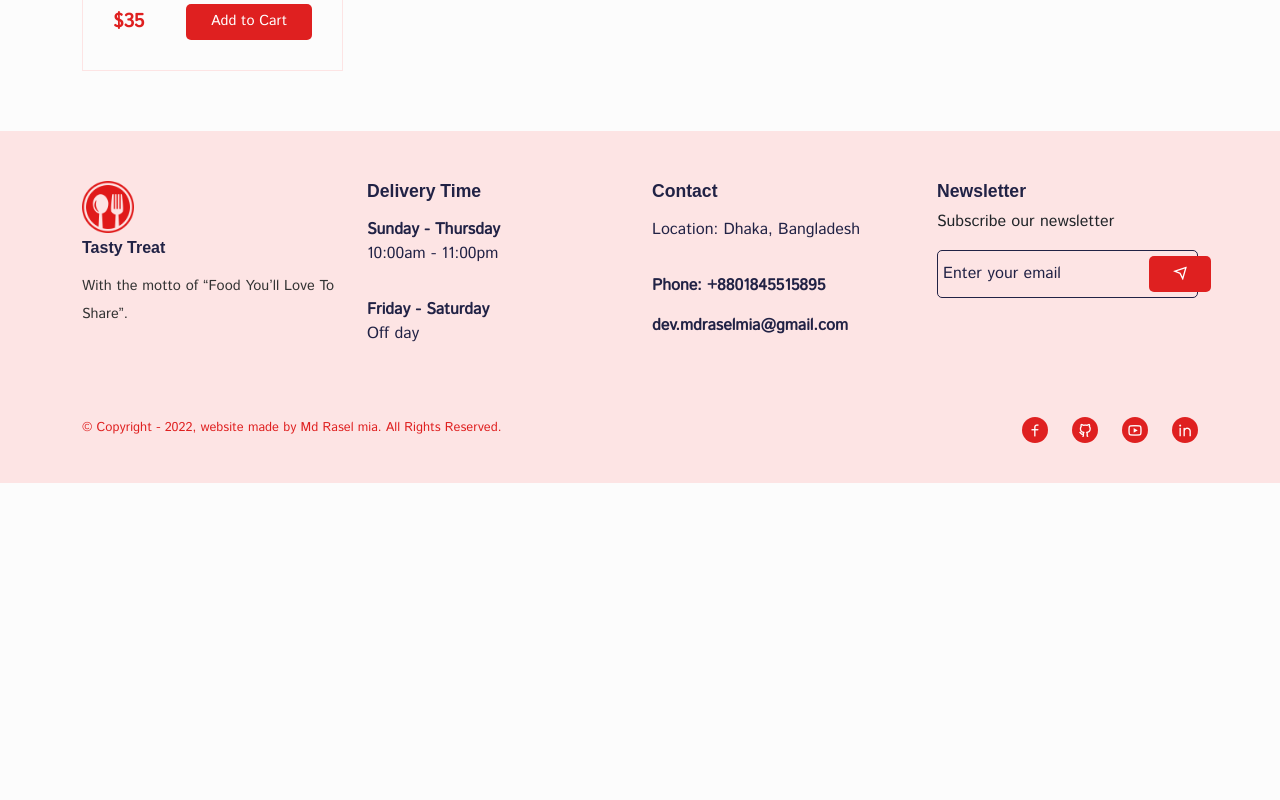
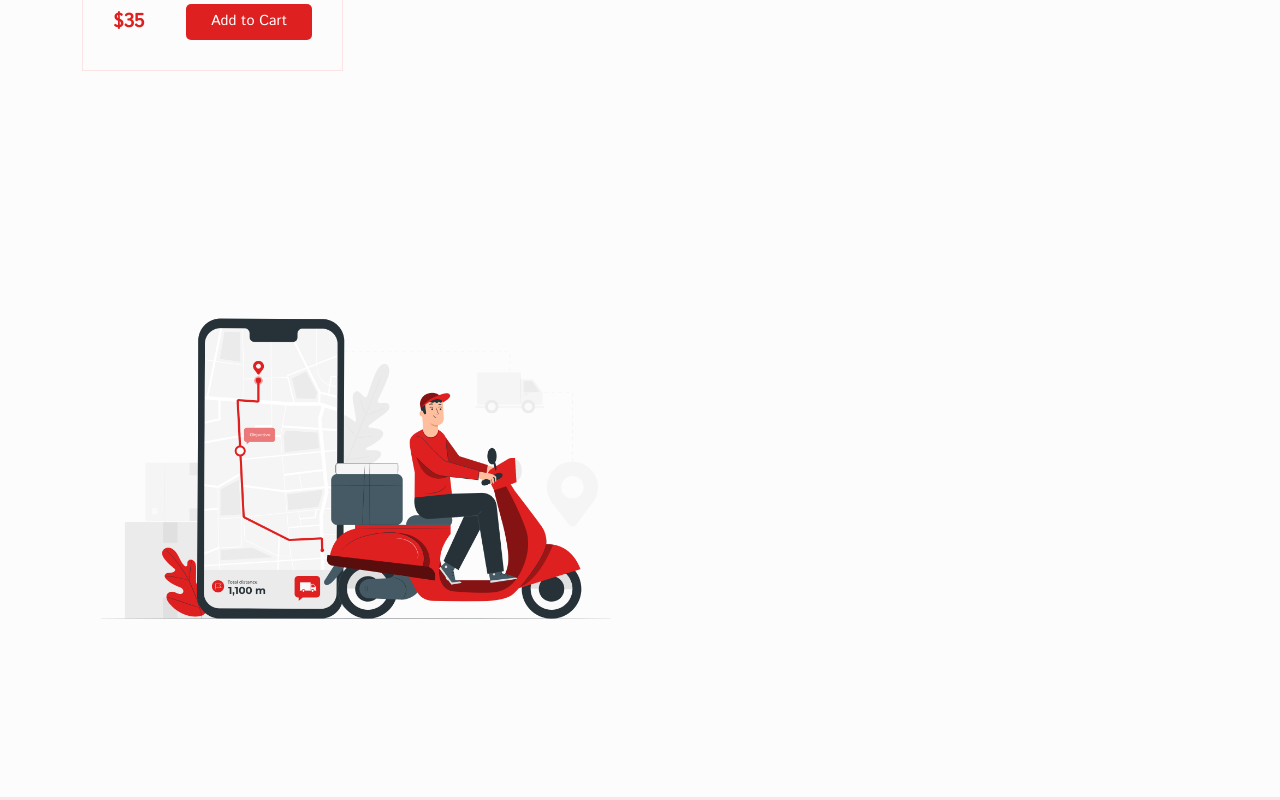
Before and after one commit to mdraselmiah95/tasty-treat-app, a React (Create React App) app: page /home in a window 1280 px wide. Shown: the part 3020-3820 px from the top of the page. Before the commit the page ends 3503 px from the top, so only its background shows below. Built offline with nearby package versions, Linux system fonts and the light colour scheme; a web font is replaced by a local one.

Commit message:
WIP on Tasty Treat Food App All Foods section

```diff
--- a/src/pages/Home.jsx
+++ b/src/pages/Home.jsx
@@ -8,6 +8,17 @@ import heroImg from "../assets/images/hero.png";
 import featureImg01 from "../assets/images/service-01.png";
 import featureImg02 from "../assets/images/service-02.png";
 import featureImg03 from "../assets/images/service-03.png";
+
+//Why Tasty Treat? image
+import whyImg from "../assets/images/location.png";
+
+//button images
+
+import foodCategoryImg01 from "../assets/images/hamburger.png";
+import foodCategoryImg02 from "../assets/images/pizza.png";
+import foodCategoryImg03 from "../assets/images/bread.png";
+import ProductCard from "../components/UI/product-card/ProductCard";
+
 //CSS Style
 import "../styles/hero-section.css";
 import "../styles/home.css";
@@ -19,13 +30,6 @@ import Category from "../components/UI/category/Category.jsx";
 
 //Fake Api
 import products from "../assets/fake-data/products.js";
-
-//button images
-
-import foodCategoryImg01 from "../assets/images/hamburger.png";
-import foodCategoryImg02 from "../assets/images/pizza.png";
-import foodCategoryImg03 from "../assets/images/bread.png";
-import ProductCard from "../components/UI/product-card/ProductCard";
 
 //Fake Feature Data
 const featureData = [
@@ -228,6 +232,18 @@ const Home = () => {
           </Row>
         </Container>
       </section>
+
+      {/* Why we choose you */}
+
+      <section className="why__choose-us">
+        <Container>
+          <Row>
+            <Col lg="6" md="6">
+              <img src={whyImg} alt="why-tasty-treat" className="w-100" />
+            </Col>
+          </Row>
+        </Container>
+      </section>
     </Helmet>
   );
 };
```
